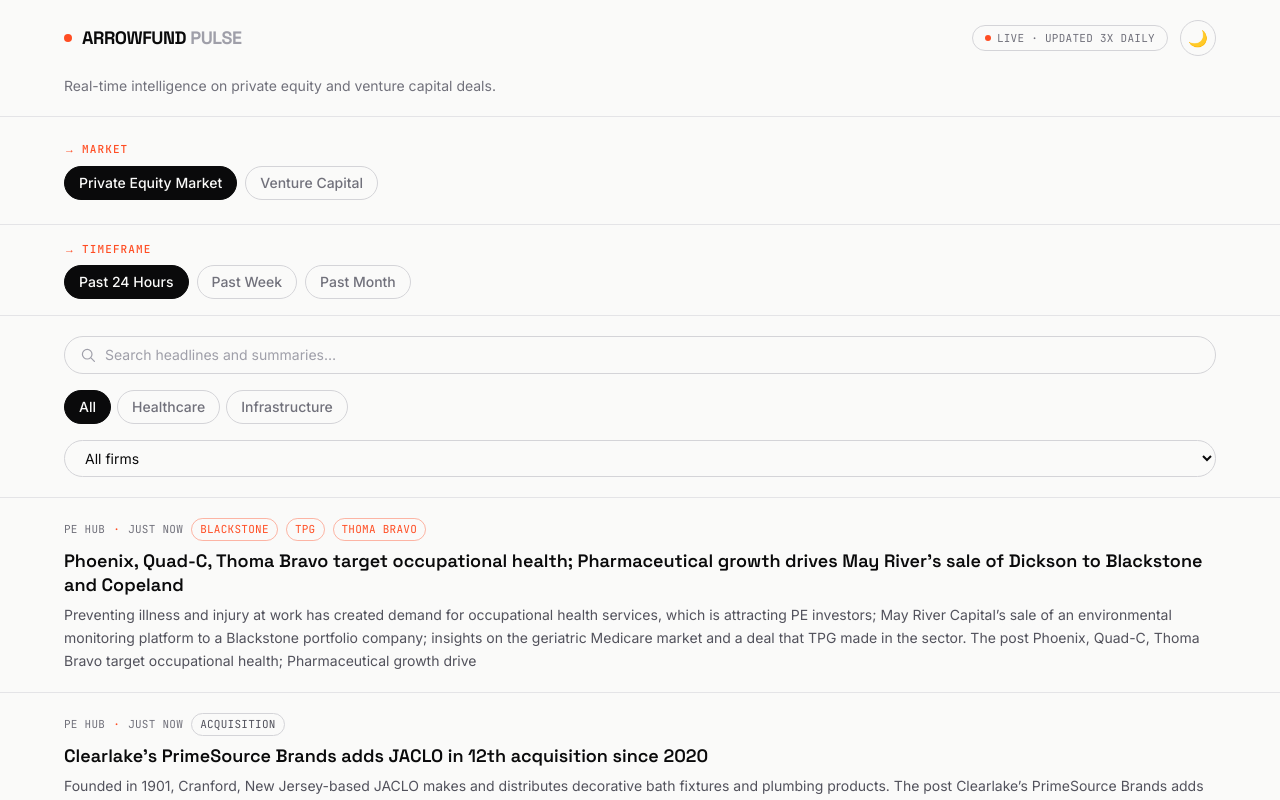
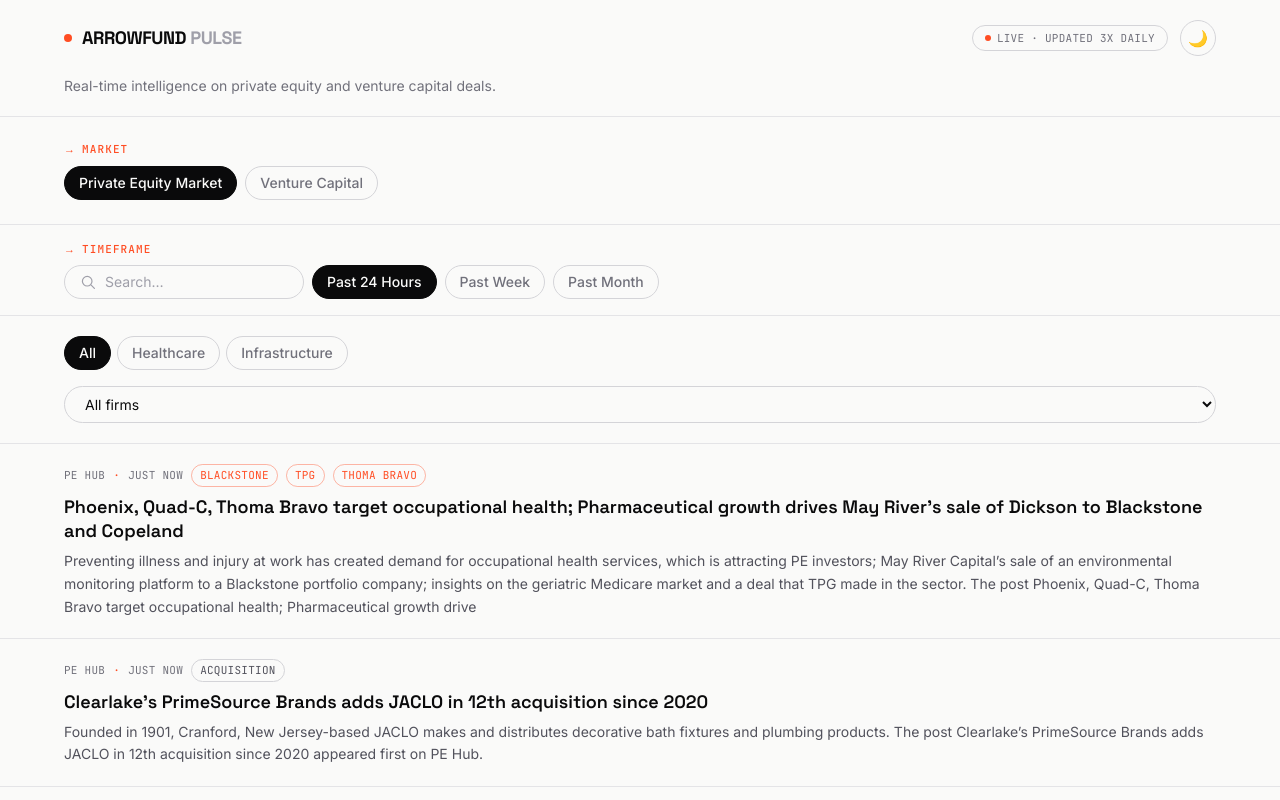
Before and after one commit to adiag321/Private-Equity-Market-News-Aggregator, a Next.js app: page / in a window 1280 px wide. Shown: the top 800 px of the page. Built offline with nearby package versions, Linux system fonts and the light colour scheme.

Commit message:
Move search bar inline with timeframe chips

```diff
--- a/src/components/NewsFeed.tsx
+++ b/src/components/NewsFeed.tsx
@@ -117,17 +117,8 @@
 
       <nav className="sticky top-[72px] z-10 border-b border-zinc-200 bg-background/90 px-6 py-4 backdrop-blur sm:px-10 lg:px-16 dark:border-zinc-800">
         <Eyebrow>Timeframe</Eyebrow>
-        <div className="flex flex-wrap gap-2">
-          {TIME_TABS.map((tab) => (
-            <Chip key={tab.id} active={activeTab === tab.id} onClick={() => setActiveTab(tab.id)}>
-              {tab.label}
-            </Chip>
-          ))}
-        </div>
-      </nav>
-
-      <div className="flex flex-col gap-4 border-b border-zinc-200 px-6 py-5 sm:px-10 lg:px-16 dark:border-zinc-800">
-        <div className="relative">
+        <div className="flex flex-wrap items-center gap-2">
+          <div className="relative w-full sm:w-60">
             <svg
               className="pointer-events-none absolute left-4 top-1/2 h-4 w-4 -translate-y-1/2 text-zinc-400"
               viewBox="0 0 20 20"
@@ -143,11 +134,19 @@
               type="search"
               value={query}
               onChange={(e) => setQuery(e.target.value)}
-            placeholder="Search headlines and summaries…"
-            className="w-full rounded-full border border-zinc-300 bg-background py-2 pl-10 pr-4 text-sm text-foreground placeholder:text-zinc-400 focus:border-accent focus:outline-none dark:border-zinc-700"
+              placeholder="Search…"
+              className="w-full rounded-full border border-zinc-300 bg-background py-1.5 pl-10 pr-4 text-sm text-foreground placeholder:text-zinc-400 focus:border-accent focus:outline-none dark:border-zinc-700"
             />
           </div>
+          {TIME_TABS.map((tab) => (
+            <Chip key={tab.id} active={activeTab === tab.id} onClick={() => setActiveTab(tab.id)}>
+              {tab.label}
+            </Chip>
+          ))}
+        </div>
+      </nav>
 
+      <div className="flex flex-col gap-4 border-b border-zinc-200 px-6 py-5 sm:px-10 lg:px-16 dark:border-zinc-800">
         {sectors.length > 1 && (
           <div className="flex flex-wrap gap-1.5">
             {sectors.map((sector) => (
```
Lines whose indentation alone changed are shown as unchanged.
